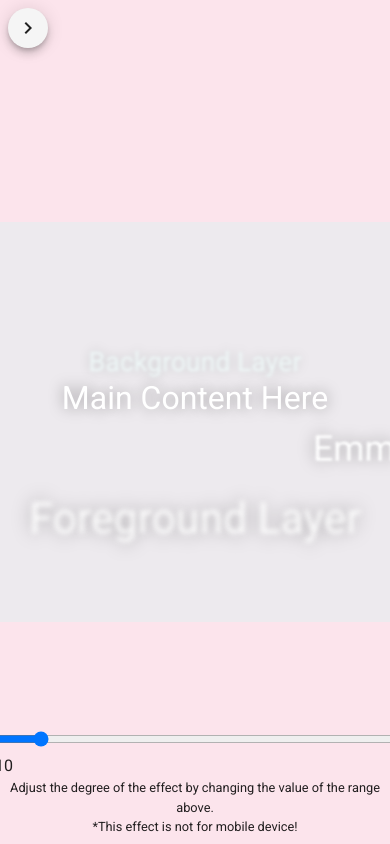
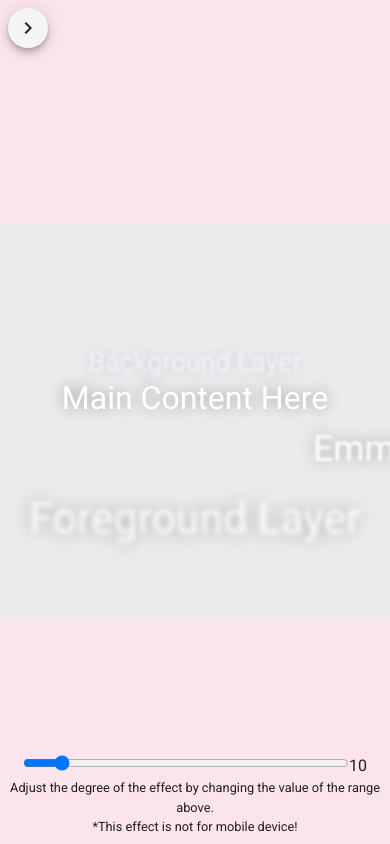
Before and after one commit to zfanli/ui, a Vue app: page /#/mouse-move-parallax in a window 390 px wide. Built offline with nearby package versions, Linux system fonts and the light colour scheme.

Commit message:
Add transition if viewing on mobile device

```diff
--- a/src/views/MouseMoveParallax.vue
+++ b/src/views/MouseMoveParallax.vue
@@ -9,13 +9,11 @@
     <div class="offset">
       <input type="range" v-model="offset" min="0" max="100" />
       <span>{{ offset }}</span>
-      <small class="d-block text-center">
+      <small class="d-block">
         Adjust the degree of the effect by changing the value of the range
         above.
       </small>
-      <small class="d-block text-center">
-        *This effect is not for mobile device!
-      </small>
+      <small class="d-block"> *This effect is not for mobile device! </small>
     </div>
   </div>
 </template>
@@ -27,6 +25,8 @@ export default {
   }),
   mounted() {
     window.addEventListener("mousemove", this.parallax);
+    if (this.$vuetify.breakpoint.mobile)
+      this.$refs.stage.style.transition = "transform .2s ease";
   },
   destroyed() {
     window.removeEventListener("mousemove", this.parallax);
@@ -109,9 +109,12 @@ export default {
     left: 50%;
     bottom: 0.5rem;
     transform: translateX(-50%);
+    width: 100%;
+    text-align: center;
 
     input {
       width: 400px;
+      max-width: calc(100vw - 4rem);
     }
   }
 }
```
